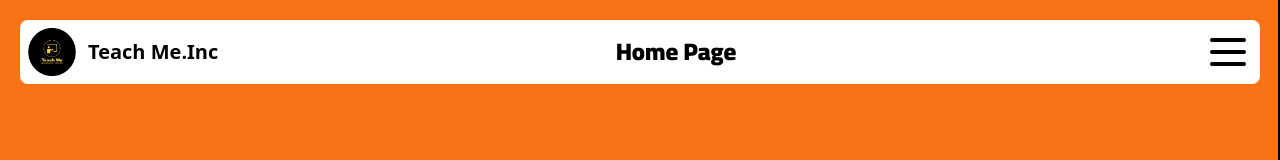
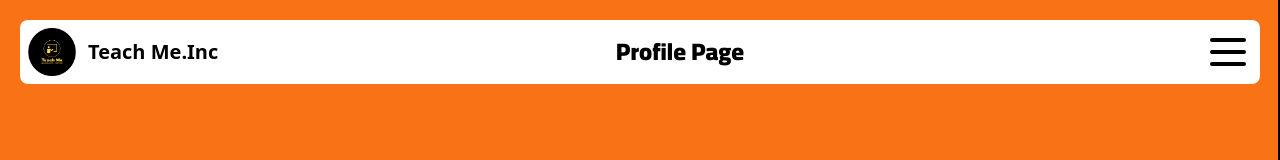
Before and after one commit to ahmed-mohamed-eng/teach-me-desktop, a Next.js app: page /profile in a window 1280 px wide. Shown: the top 160 px of the page. Built offline with nearby package versions, Linux system fonts and the light colour scheme.

Commit message:
fixed the title

```diff
--- a/app/profile/page.tsx
+++ b/app/profile/page.tsx
@@ -1,9 +1,11 @@
+"use client";
+
 import Header from "@/components/pages/home/Header";
 
 const ProfilePage = () => {
   return (
     <main className="w-full bg-orange-500 flex min-h-screen flex-col items-start justify-start p-5 space-y-5">
-      <Header />
+      <Header title="Profile Page" />
     </main>
   );
 };
--- a/components/pages/home/Header/index.tsx
+++ b/components/pages/home/Header/index.tsx
@@ -30,7 +30,7 @@ const Header = (props: HeaderProps) => {
         </div>
         <h1 className="font-bold text-xl">Teach Me.Inc</h1>
       </section>
-      <p className="flex-1 text-2xl font-cairo font-black">Home Page</p>
+      <p className="flex-1 text-2xl font-cairo font-black">{props.title || "Home Page"}</p>
       <SideMenu />
     </header>
   );
```
